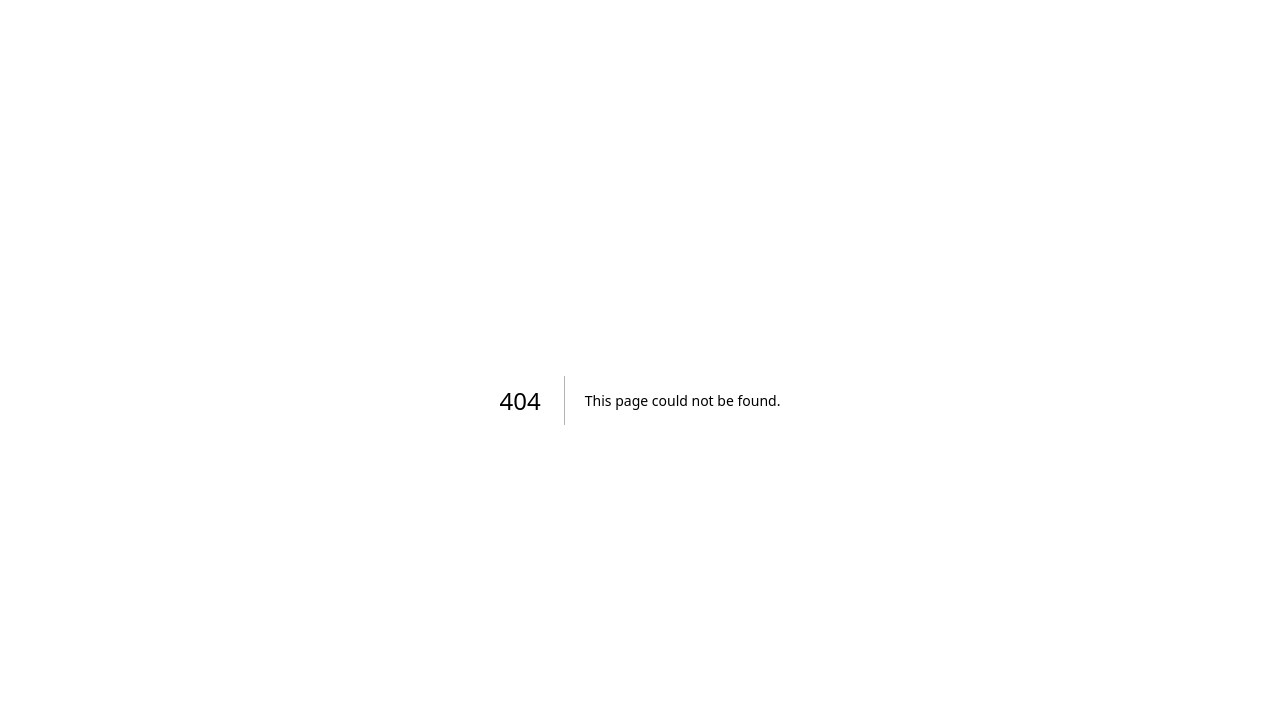
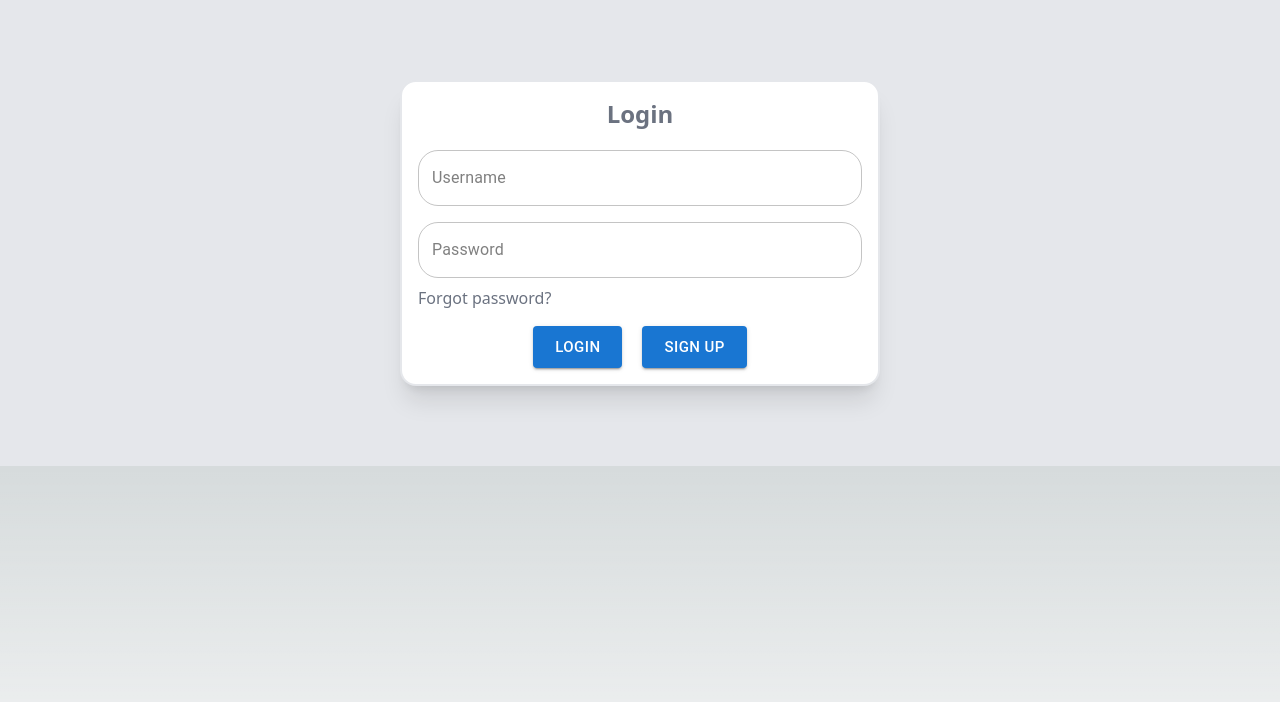
Before and after one commit to Fuviathan/CNWEB_Frontend, a Next.js app: page /login in a window 1280 px wide. Before the commit this address had no page. Shown: the top 702 px of the page. Built offline with nearby package versions, Linux system fonts and the light colour scheme.

Commit message:
add page for login and sigup

```diff
--- /dev/null
+++ b/pages/login.js
@@ -0,0 +1,9 @@
+import FormLogin from "@/components/Auth/FormLogin";
+
+export default function Product() {
+  return (
+    <div>
+      <FormLogin></FormLogin>
+    </div>
+  );
+}
--- /dev/null
+++ b/pages/signup.js
@@ -0,0 +1,9 @@
+import FormRegister from "@/components/Auth/FormRegister";
+
+export default function Product() {
+  return (
+    <div>
+      <FormRegister></FormRegister>
+    </div>
+  );
+}
```
